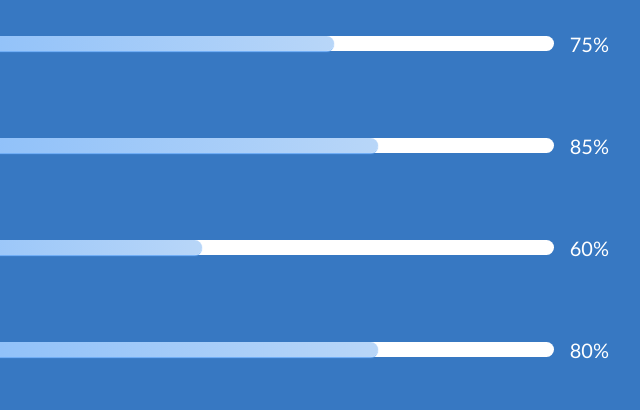
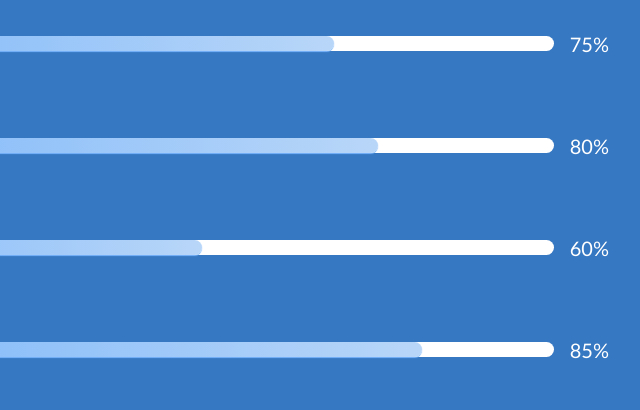
Before and after one commit to rafialfian10/rafialfian10, a plain HTML site: page index.html in a window 1280 px wide. Shown: the part 1340-1750 px from the top of the page, 531-1171 px from the left. Drawn offline with nearby package versions, Linux system fonts and the light colour scheme.

Commit message:
portofolio

```diff
--- a/index.html
+++ b/index.html
@@ -165,7 +165,7 @@
               <div class="processing d-flex flex-row align-items-center me-3 rounded-5" style="width: 95%; height: 15px;">
                 <div class="processing-bar d-flex justify-content-center align-items-center rounded-5" data-bar="80" style="height: 100%;"></div>
               </div>
-              <p class="fs-5 m-0 d-flex align-items-center">85%</p>
+              <p class="fs-5 m-0 d-flex align-items-center">80%</p>
             </div>
           </div>
         </div>
@@ -193,9 +193,9 @@
             <p class="m-0">Javascript</p>
             <div class="d-flex flex-row align-items-center">
               <div class="processing d-flex flex-row align-items-center me-3 rounded-5" style="width: 95%; height: 15px;">
-                <div class="processing-bar d-flex justify-content-center align-items-center rounded-5" data-bar="80" style="height: 100%;"></div>
+                <div class="processing-bar d-flex justify-content-center align-items-center rounded-5" data-bar="85" style="height: 100%;"></div>
               </div>
-              <p class="fs-5 m-0 d-flex align-items-center">80%</p>
+              <p class="fs-5 m-0 d-flex align-items-center">85%</p>
             </div>
           </div>
         </div>
```
